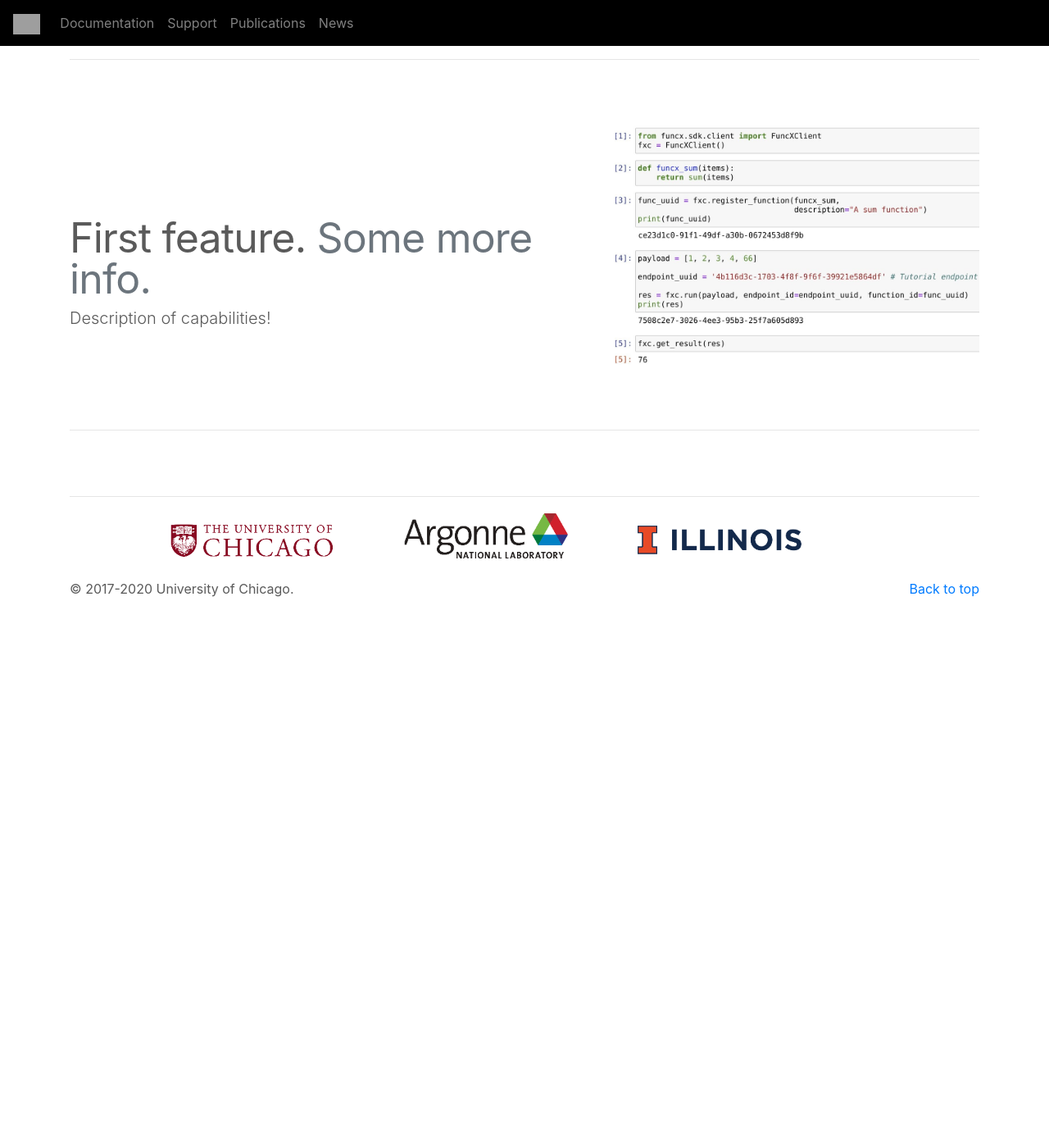
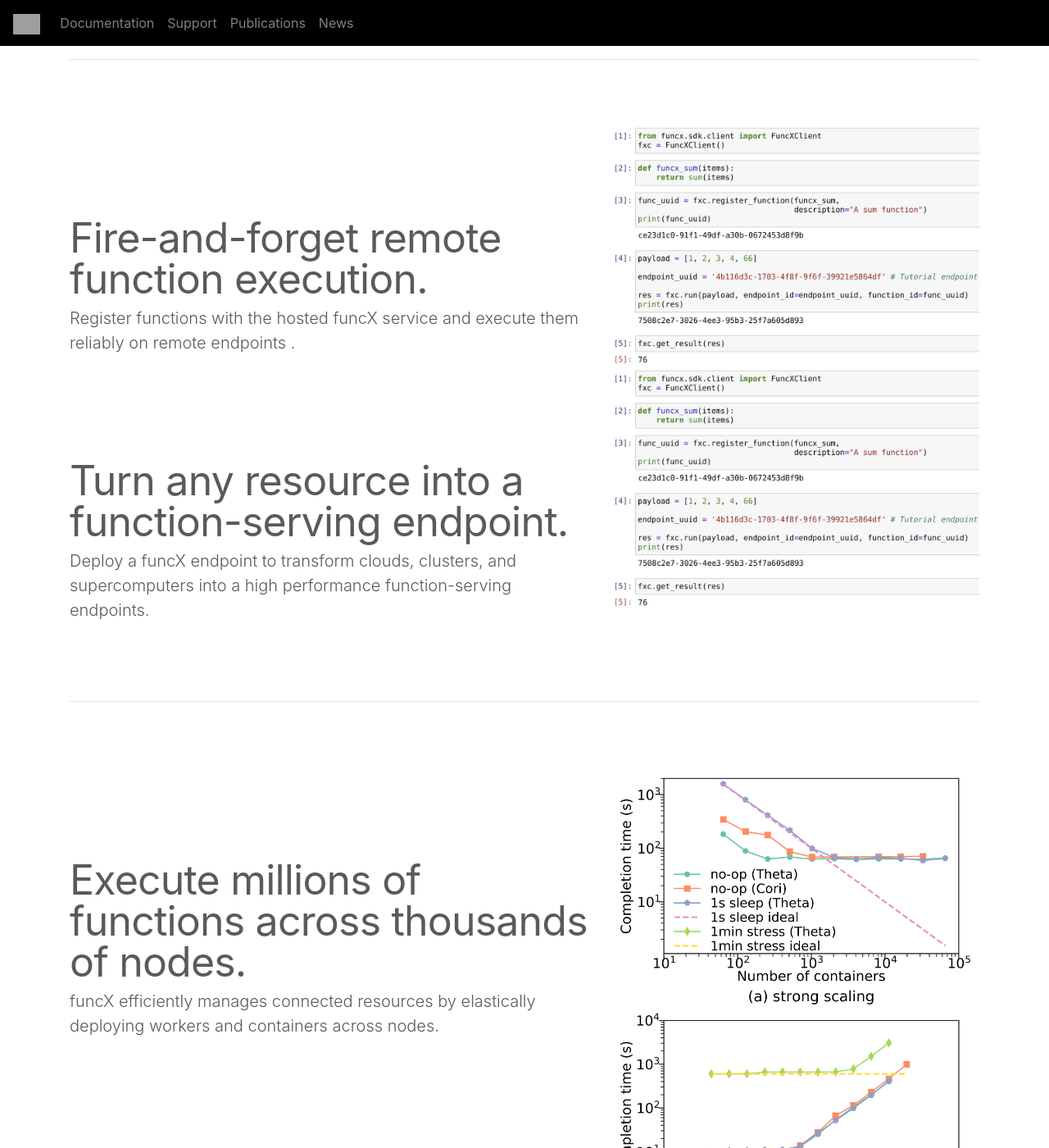
Before and after one commit to funcx-faas/funcx-faas.github.io, a Jekyll site: the page built from index.html, in a window 1280 px wide and 1400 px high, scrolled down 1036 px. Shown: the whole window at 82% size. Built offline with Jekyll 4.4.1, drawn with Linux system fonts in a browser that asks for light colours; before the commit the page ends 1830 px from its top, so only the background shows below that; some of the changed text lies outside the part shown; grey boxes are pictures that could not be loaded.

Commit message:
Updating index

```diff
--- a/index.html
+++ b/index.html
@@ -5,8 +5,8 @@
     <div class="jumbotron jumbotron-fluid funcx-banner">
         <div class="container text-center">
              <img src="images/logo/funcx-logo.png" class="img-fluid funcx-banner-img"> <br/><br/>
-             <h1>Register and run functions anywhere</h1>
-             <p>Use funcX to execute functions on a distributed set of accessible funcX endpoints.</p>
+             <h1>Federated function as a service</h1>
+             <p>Use funcX to execute functions across a federated ecosystem of funcX endpoints.</p>
         </div>
     </div>
 
@@ -41,16 +41,53 @@
 
         <div class="row featurette">
           <div class="col-md-7">
-            <h2 class="featurette-heading">First feature. <span class="text-muted">Some more info.</span></h2>
-            <p class="lead">Description of capabilities!</p>
+            <h2 class="featurette-heading">Fire-and-forget remote function execution.
+						<!-- <span class="text-muted"></span> --> </h2>
+            <p class="lead">Register functions with the hosted funcX service and execute them reliably on remote endpoints .</p>
           </div>
           <div class="col-md-5">
             <img class="featurette-image img-fluid mx-auto" src="images/funcx-code.png">
           </div>
         </div>
 
+				<div class="row featurette">
+          <div class="col-md-7">
+            <h2 class="featurette-heading">Turn any resource into a function-serving endpoint.
+						<!--<span class="text-muted"></span> -->
+						</h2>
+            <p class="lead">Deploy a funcX endpoint to transform clouds, clusters, and supercomputers into a high performance function-serving endpoints.</p>
+          </div>
+          <div class="col-md-5">
+            <img class="featurette-image img-fluid mx-auto" src="images/funcx-code.png">
+          </div>
+        </div>
+
+				<hr class="featurette-divider">
+
+				<div class="row featurette">
+          <div class="col-md-7">
+            <h2 class="featurette-heading">Execute millions of functions across thousands of nodes.
+						<!--<span class="text-muted"></span> --> </h2>
+            <p class="lead">funcX efficiently manages connected resources by elastically deploying workers and containers across nodes.</p>
+          </div>
+          <div class="col-md-5">
+            <img class="featurette-image img-fluid mx-auto" src="images/strong_weak_scaling.png">
+          </div>
+        </div>
+
+
         <hr class="featurette-divider">
 
+				<div class="row featurette">
+          <div class="col-md-7">
+            <h2 class="featurette-heading">Securely execute functions in customized containers.
+						<!--<span class="text-muted"></span>--> </h2>
+            <p class="lead">Log in using hundreds of supported identity providers. funcX implements fine-grained access control to endpoints and function executions are isolated within containers.</p>
+          </div>
+          <div class="col-md-5">
+            <img class="featurette-image img-fluid mx-auto" src="images/containers.png">
+          </div>
+        </div>
 
 
 
```
Also changed, not shown: news.html (+14 -0 lines), publications.html (+5 -2 lines), images/containers.png (added), images/strong_weak_scaling.png (added).
